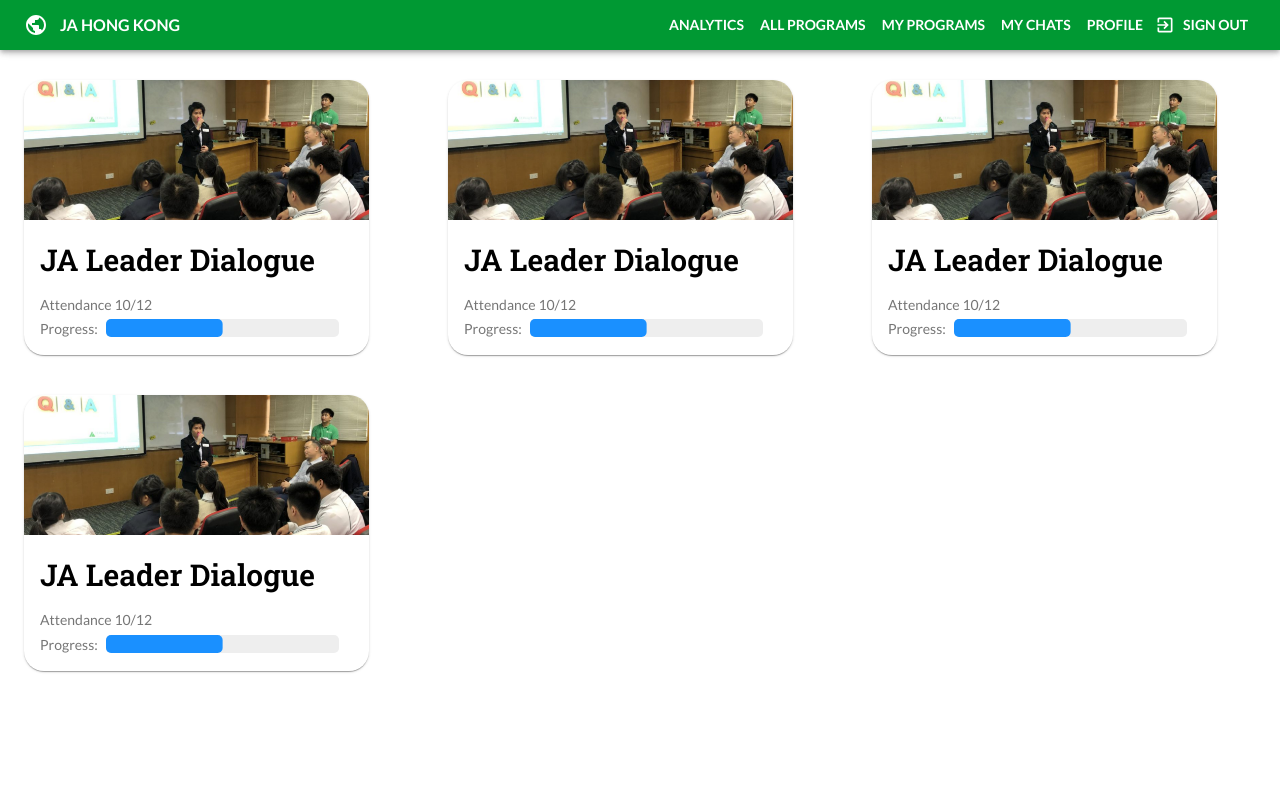
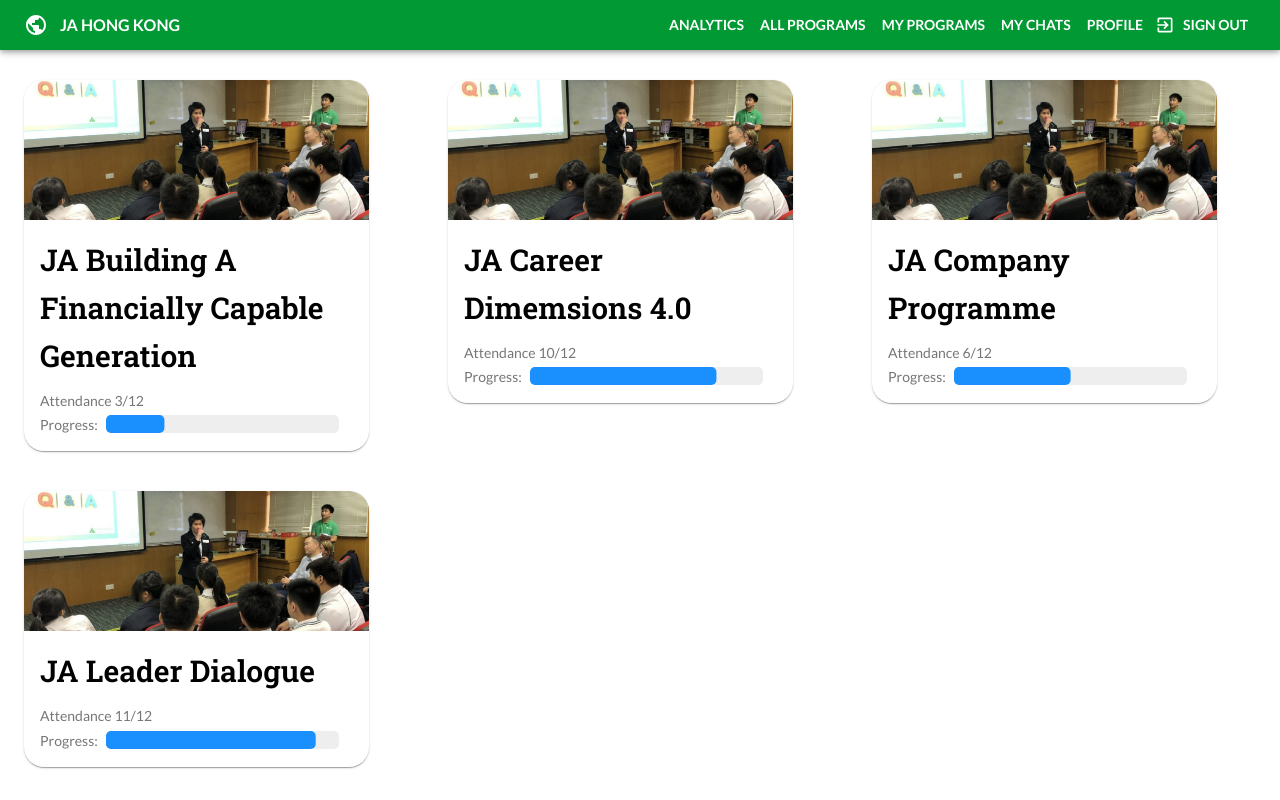
Before and after one commit to jerrenss/CFG2020-Team15-FE, a Next.js app: page /student/programs-enrolled in a window 1280 px wide. Built offline with nearby package versions, Linux system fonts and the light colour scheme.

Commit message:
10/10 added upload bar

```diff
--- a/src/views/Program/overview.js
+++ b/src/views/Program/overview.js
@@ -46,6 +46,7 @@
   },
 }));
 export default function Overview(props) {
+
   const program = {
     title: 'JA Leader Dialogue',
     description:
@@ -56,7 +57,7 @@
     language: 'English or Cantonese',
   }
   const classes = useStyles();
-    const {title, description, programLength, targetParticipants, classSize, language} = program;
+  const { title, description, programLength, targetParticipants, classSize, language } = program;
   return (
     <React.Fragment>
       <CssBaseline />
--- a/src/views/ProgramsEnrolled/index.js
+++ b/src/views/ProgramsEnrolled/index.js
@@ -17,26 +17,26 @@
     const programs = [
         {
             id:"1",
-            title:"JA Leader Dialogue",
-            attendence:"10/12",
-            progress:50
+            title:"JA Building A Financially Capable Generation",
+            attendence:"3/12",
+            progress:25
         },
         {
             id:"2",
-            title:"JA Leader Dialogue",
+            title:"JA Career Dimemsions 4.0",
             attendence:"10/12",
-            progress:50
+            progress:80
         },{
             id:"3",
-            title:"JA Leader Dialogue",
-            attendence:"10/12",
+            title:"JA Company Programme",
+            attendence:"6/12",
             progress:50
         },
         {
             id:"4",
             title:"JA Leader Dialogue",
-            attendence:"10/12",
-            progress:50
+            attendence:"11/12",
+            progress:90
         },
     ];
     let programCards = [];
```
Also changed, not shown: src/views/Program/submission.js (+20 -1 lines). Lines whose indentation alone changed are shown as unchanged.
